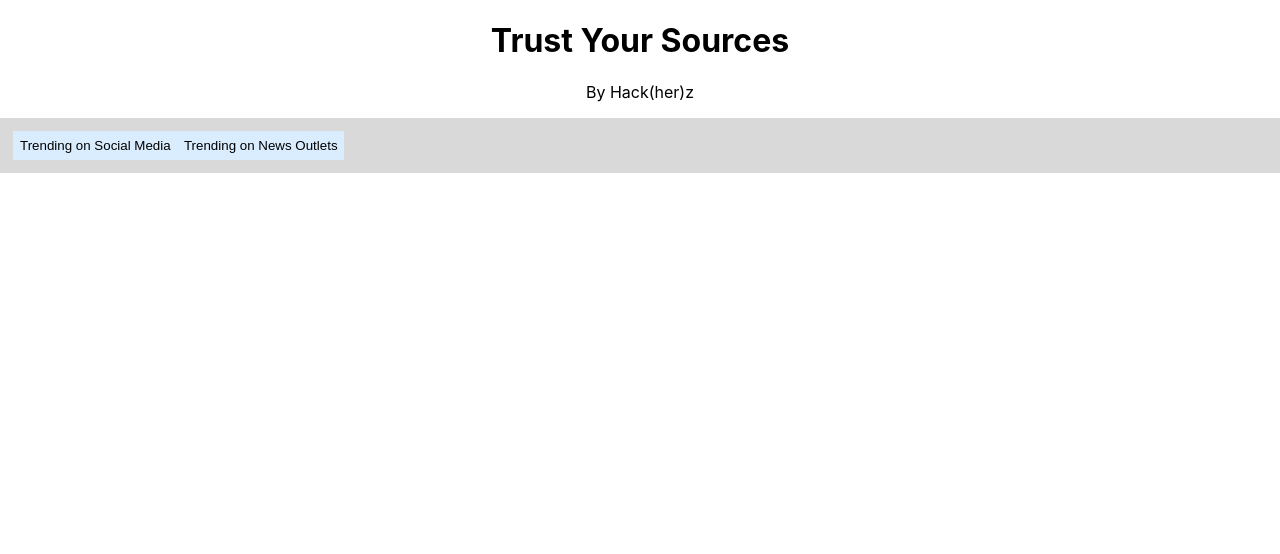
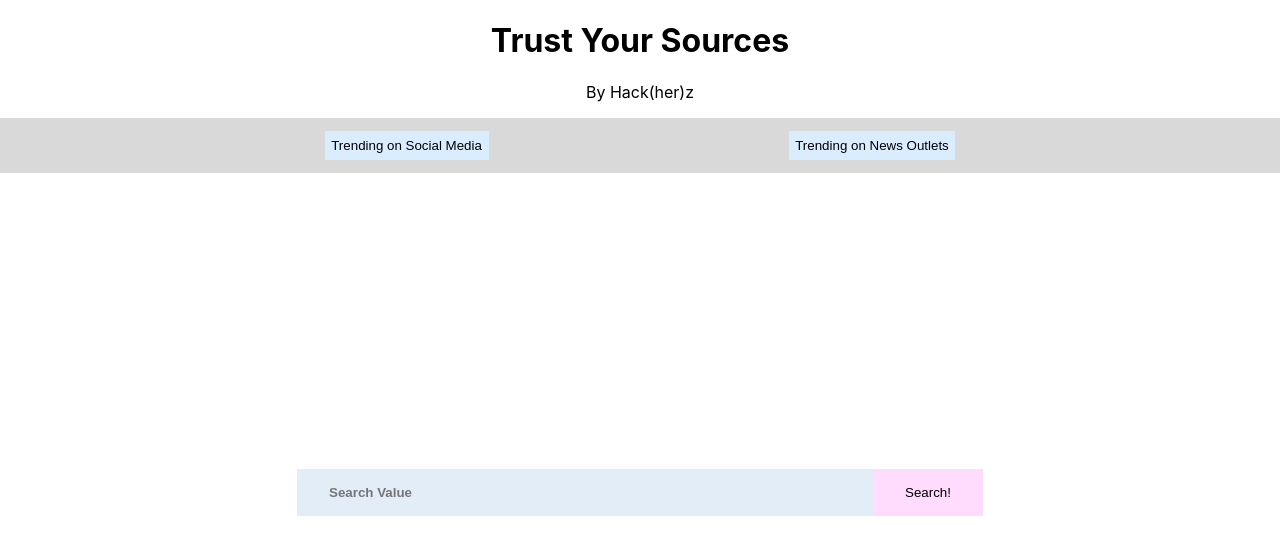
Before and after one commit to abeerm2/TrustYourSources, a React (Create React App) app in the folder my-app/: page / in a window 1280 px wide. Shown: the top 554 px of the page. Built offline with nearby package versions, Linux system fonts and the light colour scheme.

Commit message:
front end

```diff
--- a/my-app/src/App.css
+++ b/my-app/src/App.css
@@ -11,10 +11,37 @@ h1{
   background-color: #d9d9d9;
   padding: 10pt;
   display: flex;
-  align-items: grid;
+  justify-content: center;
 }
 .btn{
   background-color: #daedff;
   border: none;
   padding: 5pt;
+  display: flex;
+  align-items: center;
+  margin-left: 150px;
+  margin-right: 150px;
 }
+.body{
+    display: flex;
+    align-items: center;
+    justify-content: center;
+    margin: 0 auto;
+    height: 80vh
+}
+.search{
+  background-color: #e3edf7;
+  padding: 16px 32px;
+  border: none;
+  display: block;
+  font-family: 'Orbitron', sans-serif;
+  font-weight: 600;
+  color: #a9b8c9;
+  transition: all 240ms ease-out;
+  width: 40%;
+}
+.searchBtn{
+  background-color: #ffdcfe;
+  border: none;
+  padding: 16px 32px;
+}
--- a/my-app/src/App.js
+++ b/my-app/src/App.js
@@ -12,6 +12,10 @@ function App() {
         <button className='btn'>Trending on Social Media</button>
         <button className='btn'>Trending on News Outlets</button>
       </div>
+      <div className='body'>
+          <input className='search' placeholder='Search Value'></input>
+          <button className='searchBtn'>Search!</button>
+      </div>
     </div>
   );
 }
```
